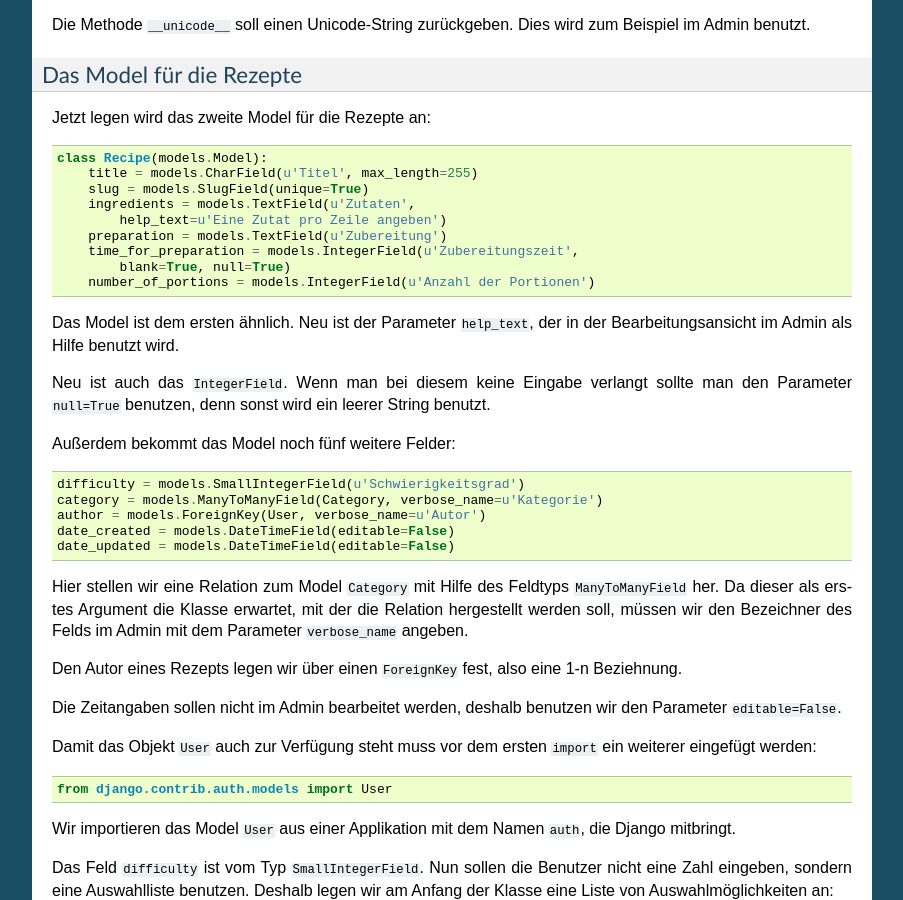
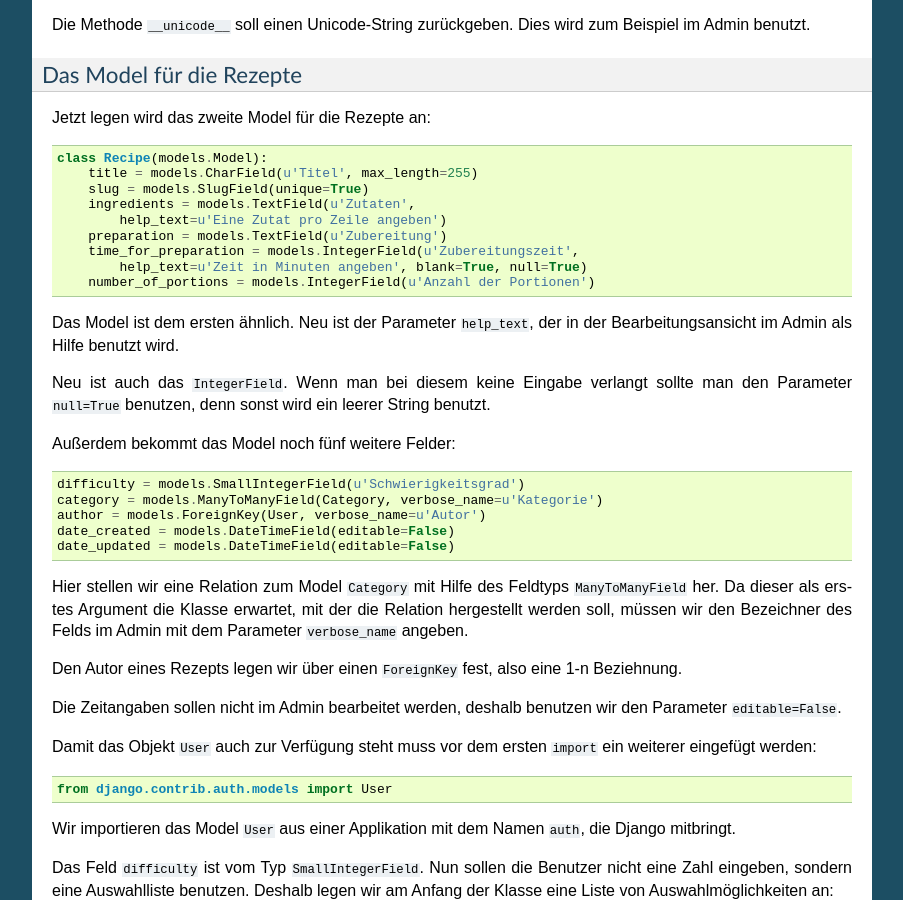
Before and after one commit to keimlink/django-workshop, a Sphinx documentation site: the page built from docs/erstes_projekt/app.rst, in a window 1280 px wide and 900 px high, scrolled down 1340 px. Shown: the whole window, without its empty margins (198-1101 px from the left). Built offline with Sphinx 7.4.7, drawn with Linux system fonts in a browser that asks for light colours; some of the changed text lies outside the part shown.

Commit message:
help_text für time_for_preparation hinzugefügt.

```diff
--- a/docs/erstes_projekt/app.rst
+++ b/docs/erstes_projekt/app.rst
@@ -80,7 +80,7 @@ Jetzt legen wird das zweite Model für die Rezepte an::
             help_text=u'Eine Zutat pro Zeile angeben')
         preparation = models.TextField(u'Zubereitung')
         time_for_preparation = models.IntegerField(u'Zubereitungszeit',
-            blank=True, null=True)
+            help_text=u'Zeit in Minuten angeben', blank=True, null=True)
         number_of_portions = models.IntegerField(u'Anzahl der Portionen')
 
 Das Model ist dem ersten ähnlich. Neu ist der Parameter ``help_text``, der in der Bearbeitungsansicht im Admin als Hilfe benutzt wird.
@@ -191,7 +191,7 @@ Die Datei ``models.py`` sollte nun so aussehen::
             help_text=u'Eine Zutat pro Zeile angeben')
         preparation = models.TextField(u'Zubereitung')
         time_for_preparation = models.IntegerField(u'Zubereitungszeit',
-            blank=True, null=True)
+            help_text=u'Zeit in Minuten angeben', blank=True, null=True)
         number_of_portions = models.IntegerField(u'Anzahl der Portionen')
         difficulty = models.SmallIntegerField(u'Schwierigkeitsgrad',
             choices=DIFFICULTIES, default=DIFFICULTY_MEDIUM)
```
